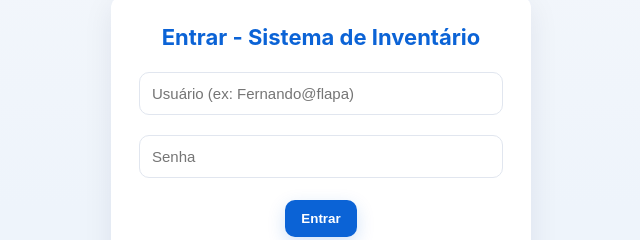
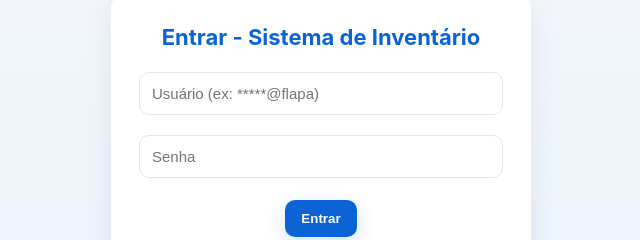
Before and after one commit to Euadud/Ferramentas-almo, a plain HTML site: page index.html in a window 1280 px wide. Shown: the part 132-372 px from the top of the page, 319-959 px from the left. Drawn offline with Linux system fonts and the light colour scheme.

Commit message:
ferramentas

```diff
--- a/index.html
+++ b/index.html
@@ -90,7 +90,7 @@
   <!-- LOGIN -->
   <div id="loginBox" class="login" >
     <h2>Entrar - Sistema de Inventário</h2>
-    <input id="email" type="email" placeholder="Usuário (ex: Fernando@flapa)" />
+    <input id="email" type="email" placeholder="Usuário (ex: *****@flapa)" />
     <input id="senha" type="password" placeholder="Senha" />
     <div style="display:flex;gap:10px;margin-top:12px;justify-content:center">
       <button class="btn btn-primary" onclick="login()">Entrar</button>
```
